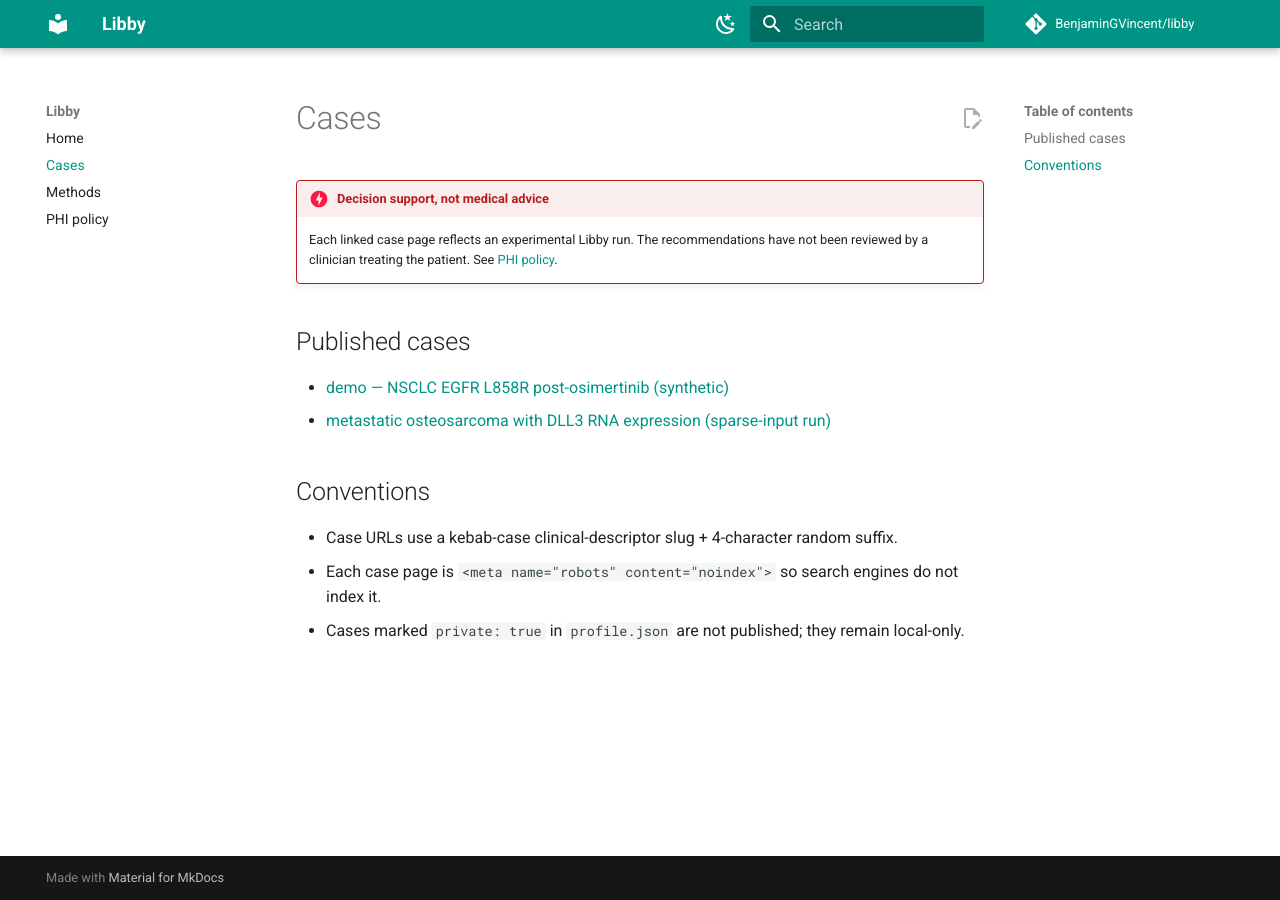
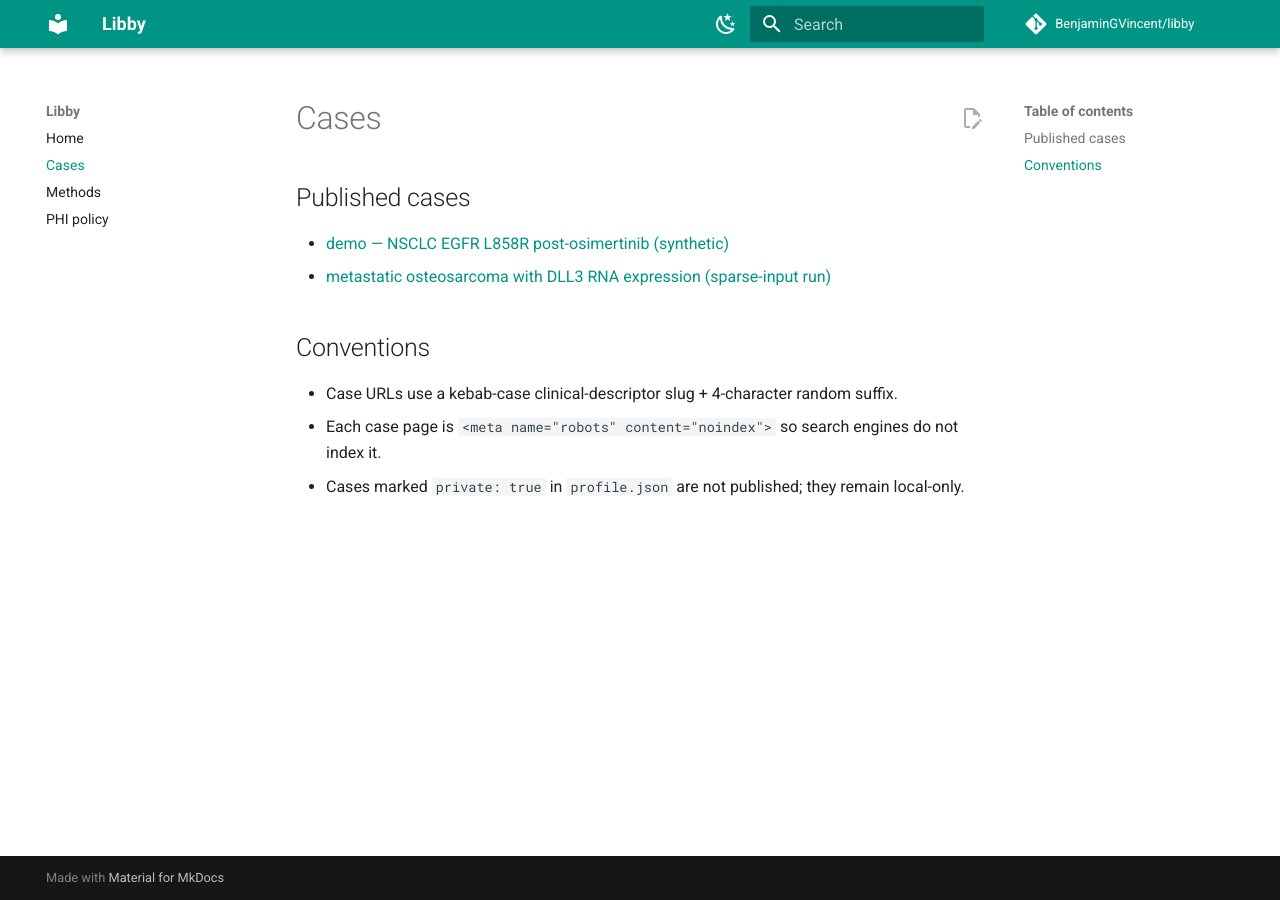
Before and after one commit to BenjaminGVincent/libby, an MkDocs documentation site: the page built from docs/cases/index.md, in a window 1280 px wide. Built offline with MkDocs 1.6.1 and Material for MkDocs 9.7.7, drawn with Linux system fonts in a browser that asks for light colours; comment, search, counter and statistics services are not loaded.

Commit message:
docs: drop disclaimer admonition from /cases/ index
The per-case pages each carry their own disclaimer at the bottom; the
top-level cases index doesn't need to repeat it.

Co-Authored-By: Claude Opus 4.7 (1M context) <noreply@anthropic.com>

```diff
--- a/docs/cases/index.md
+++ b/docs/cases/index.md
@@ -1,9 +1,4 @@
 # Cases
-
-!!! danger disclaimer "Decision support, not medical advice"
-    Each linked case page reflects an experimental Libby run. The
-    recommendations have not been reviewed by a clinician treating the patient.
-    See [PHI policy](../phi_policy.md).
 
 ## Published cases
 
```
